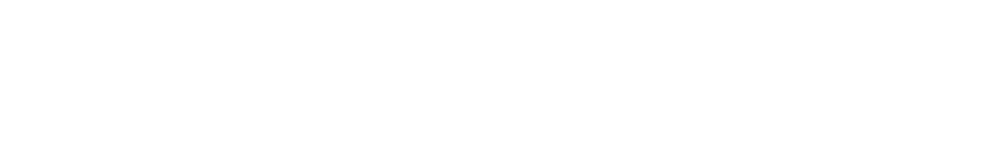
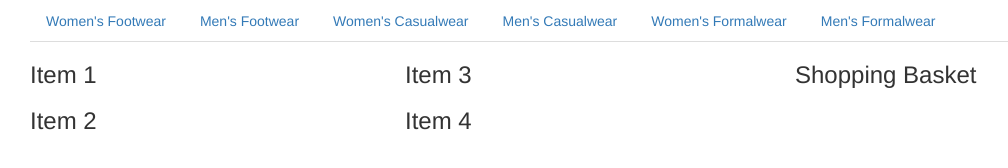
Before and after one commit to wardymate/clothing-retailer, a website: page public/index.html in a window 1280 px wide. Shown: the whole page, without its empty margins (55-1063 px from the left). Drawn offline with nearby package versions, Linux system fonts and the light colour scheme; some packages are replaced by stand-ins of ours.

Commit message:
started wireframe html

```diff
--- a/bower.json
+++ b/bower.json
@@ -18,7 +18,8 @@
     "jquery": "~2.1.4",
     "bootstrap": "~3.3.4",
     "angular": "~1.3.15",
-    "angular-resource": "~1.3.15"
+    "angular-resource": "~1.3.15",
+    "normalize.css": "~3.0.3"
   },
   "devDependencies": {
     "angular-mocks": "~1.3.15",
--- a/public/index.html
+++ b/public/index.html
@@ -10,8 +10,50 @@
     <script src="js/app.js"></script>
     <script src="js/shoppingCartController.js"></script>
   </head>
-
   <body>
-
+    <section class="container">
+      <section class="col-md-12">
+        <ul class ="nav nav-tabs">
+          <li>
+            <a href="#">Women's Footwear</a>
+          </li>
+          <li>
+            <a href="#">Men's Footwear</a>
+          </li>
+          <li>
+            <a href="#">Women's Casualwear</a>
+          </li>
+          <li>
+            <a href="#">Men's Casualwear</a>
+          </li>
+          <li>
+            <a href="#">Women's Formalwear</a>
+          </li>
+          <li>
+            <a href="#">Men's Formalwear</a>
+          </li>
+        </ul>
+      </section>
+      <div class="row">
+        <section class="col-sm-8">
+          <div class="col-md-6">
+            <h3>Item 1</h3>
+            <p></p>
+            <h3>Item 2</h3>
+            <p></p>
+          </div>
+          <div class="col-md-6">
+            <h3>Item 3</h3>
+            <p></p>
+            <h3>Item 4</h3>
+            <p></p>
+          </div>
+        </section>
+        <section class="col-md-4">
+          <h3>Shopping Basket</h3>
+          <p></p>
+        </section>
+      </div>
+    </section>
   </body>
 </html>
```
Also changed, not shown: test/e2e/shoppingCartFeature.js (+5 -0 lines), 1 other file.
